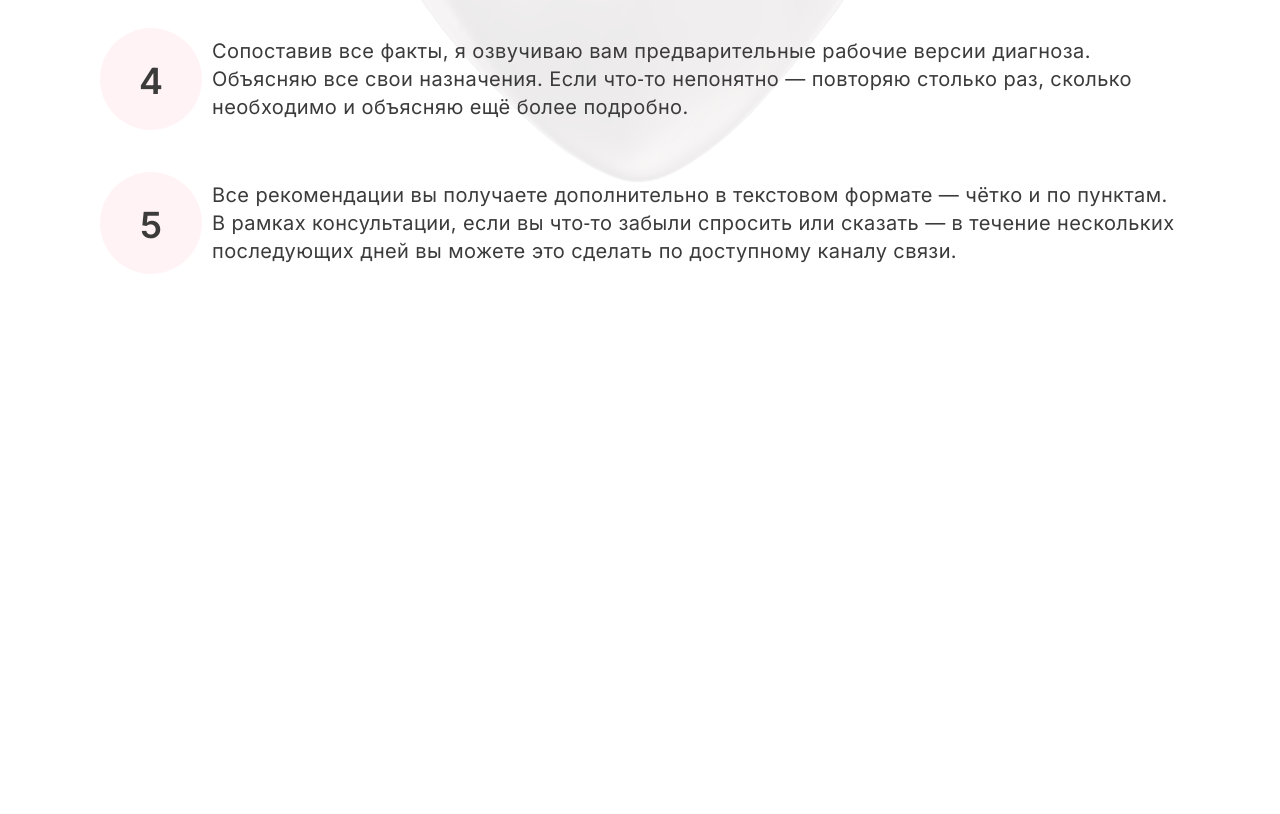
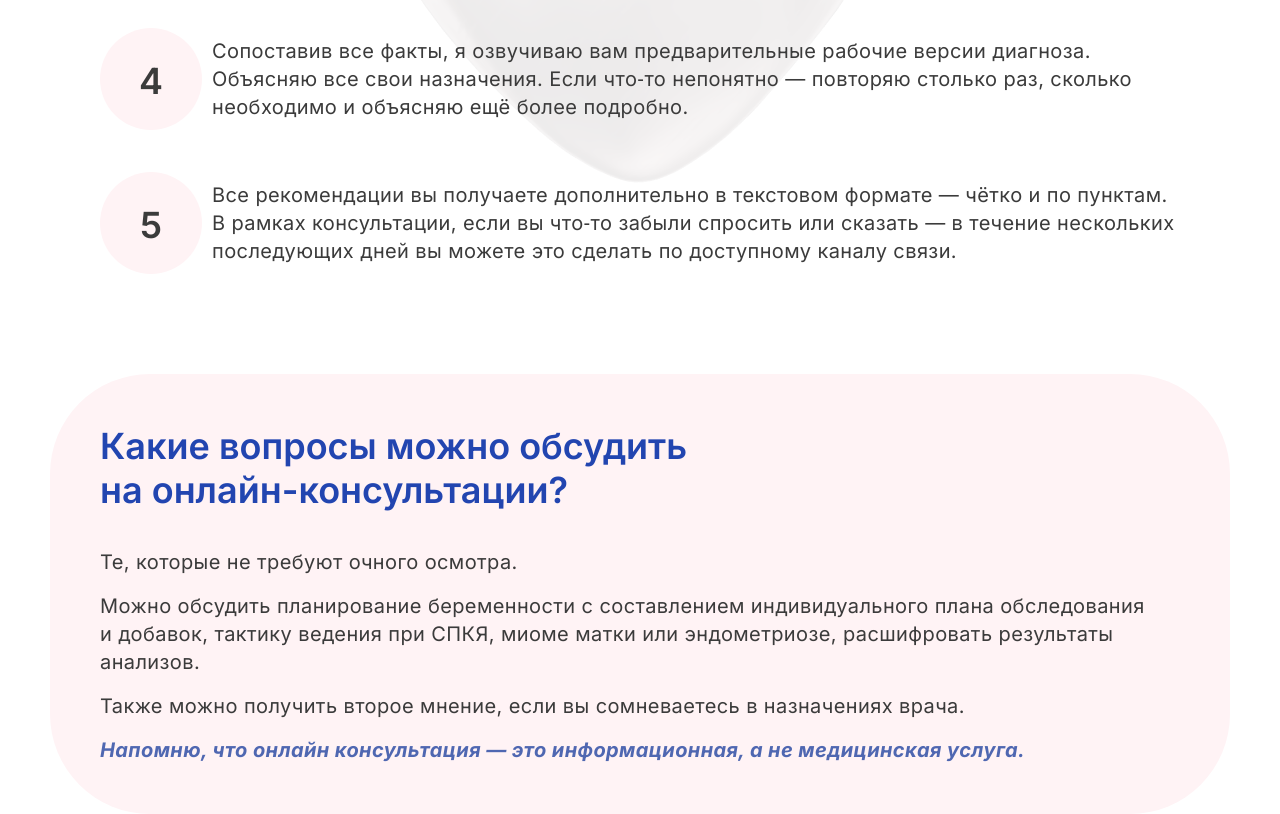
Before and after one commit to breadkvass/oksana-alimova, a website built with webpack: page src/index.html in a window 1280 px wide. Shown: the part 2673-3487 px from the top of the page. Before the commit the page ends 2947 px from the top, so only its background shows below. Built offline with nearby package versions, Linux system fonts and the light colour scheme.

Commit message:
add questions section

```diff
--- /dev/null
+++ b/src/blocks/questions/__desc/questions__desc.css
@@ -0,0 +1,5 @@
+.questions__desc {
+    display: flex;
+    flex-direction: column;
+    gap: 1rem;
+}
--- /dev/null
+++ b/src/blocks/questions/__important/questions__important.css
@@ -0,0 +1,8 @@
+.questions__important {
+    font-size: 20px;
+    font-style: italic;
+    font-weight: 700;
+    line-height: 28px;
+    letter-spacing: 0.02em;
+    color: #4F67B1;
+}
--- /dev/null
+++ b/src/blocks/questions/__text/questions__text.css
@@ -0,0 +1,7 @@
+.questions__text {
+    font-size: 20px;
+    font-weight: 400;
+    line-height: 28px;
+    letter-spacing: 0.02em;
+    color: #3B3B3B;
+}
--- /dev/null
+++ b/src/blocks/questions/__title/questions__title.css
@@ -0,0 +1,4 @@
+.questions__title {
+    font-size: 36px;
+    font-weight: 600;
+}
--- /dev/null
+++ b/src/blocks/questions/questions.css
@@ -0,0 +1,9 @@
+.questions {
+    margin-top: 100px;
+    background-color: var(--background-pink);
+    border-radius: 100px;
+    display: flex;
+    flex-direction: column;
+    gap: 36px;
+    padding: 50px;
+}
--- a/src/index.css
+++ b/src/index.css
@@ -45,3 +45,9 @@
 @import url(./blocks/online/__text/online__text.css);
 @import url(./blocks/online/__title/online__title.css);
 @import url(./blocks/online/__heart/online__heart.css);
+
+@import url(./blocks/questions/questions.css);
+@import url(./blocks/questions/__desc/questions__desc.css);
+@import url(./blocks/questions/__important/questions__important.css);
+@import url(./blocks/questions/__text/questions__text.css);
+@import url(./blocks/questions/__title/questions__title.css);
--- a/src/index.html
+++ b/src/index.html
@@ -110,6 +110,15 @@
         </div>
         <img class="online__heart" src="<%=require('./vendor/assets/images/heart.png')%>" />
       </section>
+      <section class="questions">
+        <h2 class="questions__title">Какие вопросы можно обсудить<br />на онлайн-консультации?</h2>
+        <div class="questions__desc">
+          <p class="questions__text">Те, которые не требуют очного осмотра.</p>
+          <p class="questions__text">Можно обсудить планирование беременности с&nbsp;составлением индивидуального плана обследования и&nbsp;добавок, тактику ведения при&nbsp;СПКЯ, миоме матки или&nbsp;эндометриозе, расшифровать результаты анализов.</p>
+          <p class="questions__text">Также&nbsp;можно получить второе мнение, если&nbsp;вы сомневаетесь в&nbsp;назначениях врача.</p>
+          <p class="questions__important">Напомню, что&nbsp;онлайн консультация —&nbsp;это&nbsp;информационная, а&nbsp;не&nbsp;медицинская услуга.</p>
+        </div>
+      </section>
     </main>
     <footer></footer>
 
```
